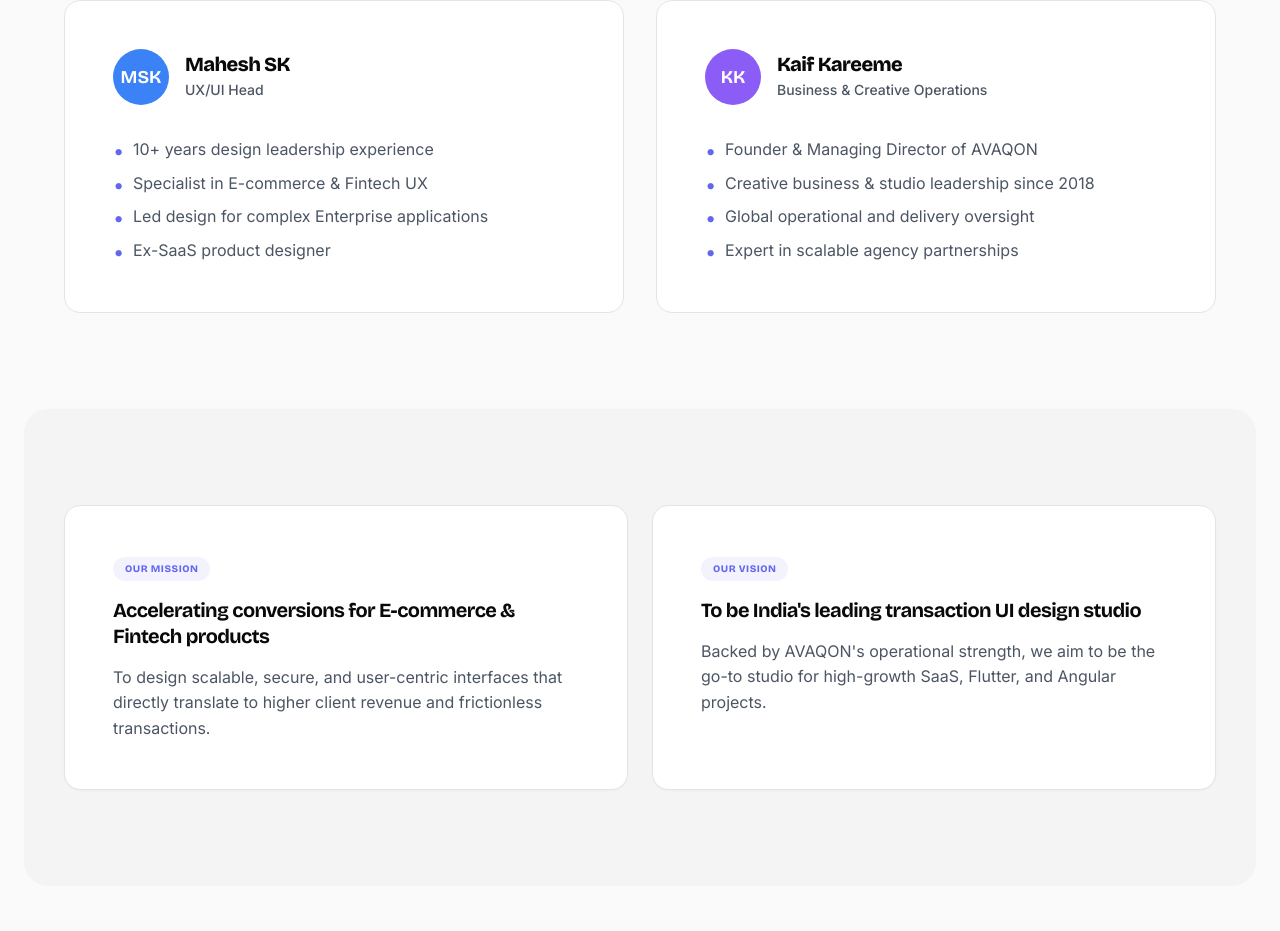
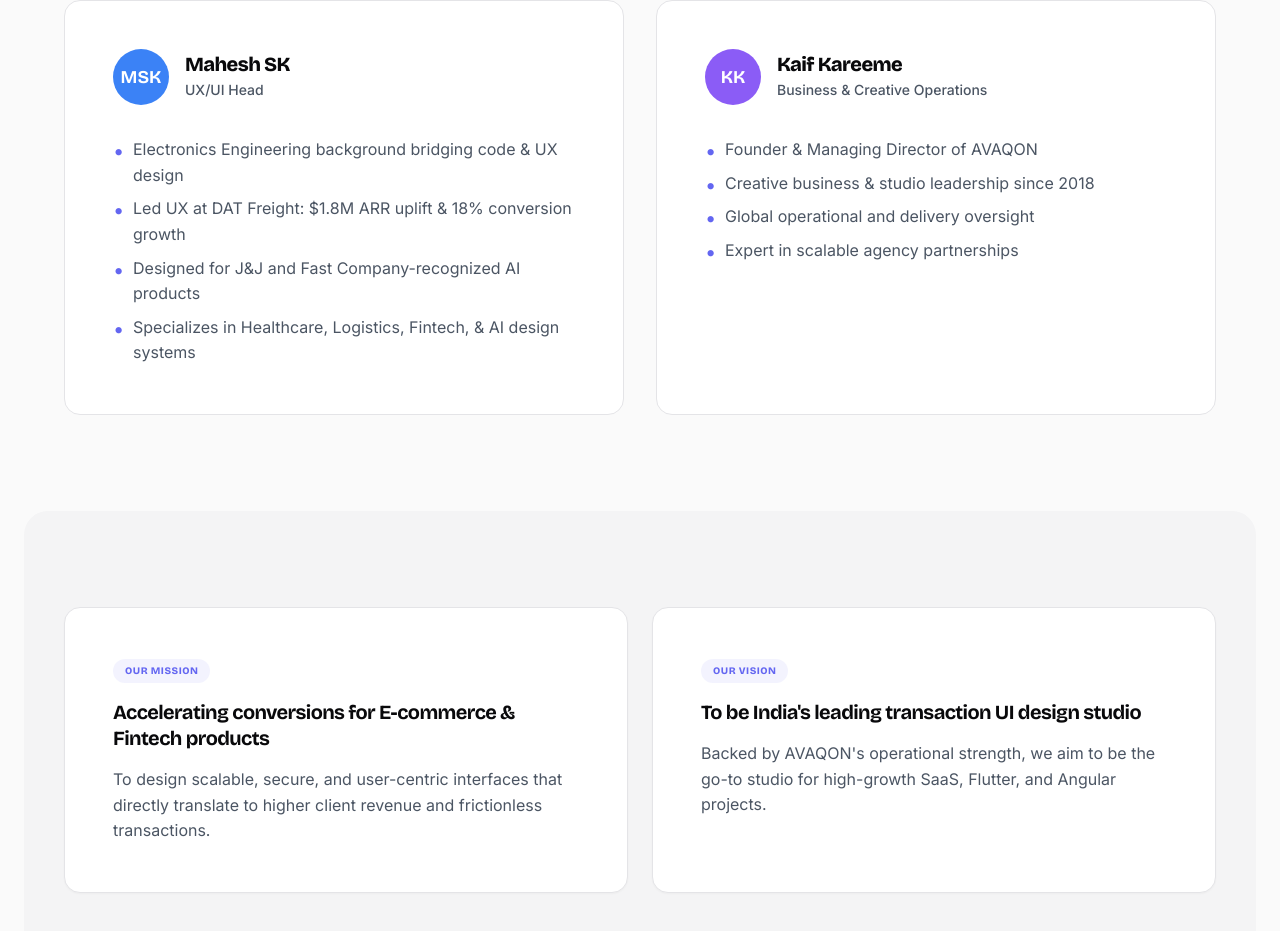
Before and after one commit to maheshsk4212/creavato, a Next.js app: page /about in a window 1280 px wide. Shown: the part 980-1911 px from the top of the page. Built offline with nearby package versions, Linux system fonts and the light colour scheme.

Commit message:
update Mahesh SK's About page card with shortened engineering and UX metrics

```diff
--- a/app/about/AboutClient.jsx
+++ b/app/about/AboutClient.jsx
@@ -95,10 +95,10 @@ export default function AboutPage() {
                 </div>
               </div>
               <ul className={styles.founderCreds}>
-                <li>10+ years design leadership experience</li>
-                <li>Specialist in E-commerce & Fintech UX</li>
-                <li>Led design for complex Enterprise applications</li>
-                <li>Ex-SaaS product designer</li>
+                <li>Electronics Engineering background bridging code & UX design</li>
+                <li>Led UX at DAT Freight: $1.8M ARR uplift & 18% conversion growth</li>
+                <li>Designed for J&J and Fast Company-recognized AI products</li>
+                <li>Specializes in Healthcare, Logistics, Fintech, & AI design systems</li>
               </ul>
             </div>
             <div className={styles.founderCard}>
```
